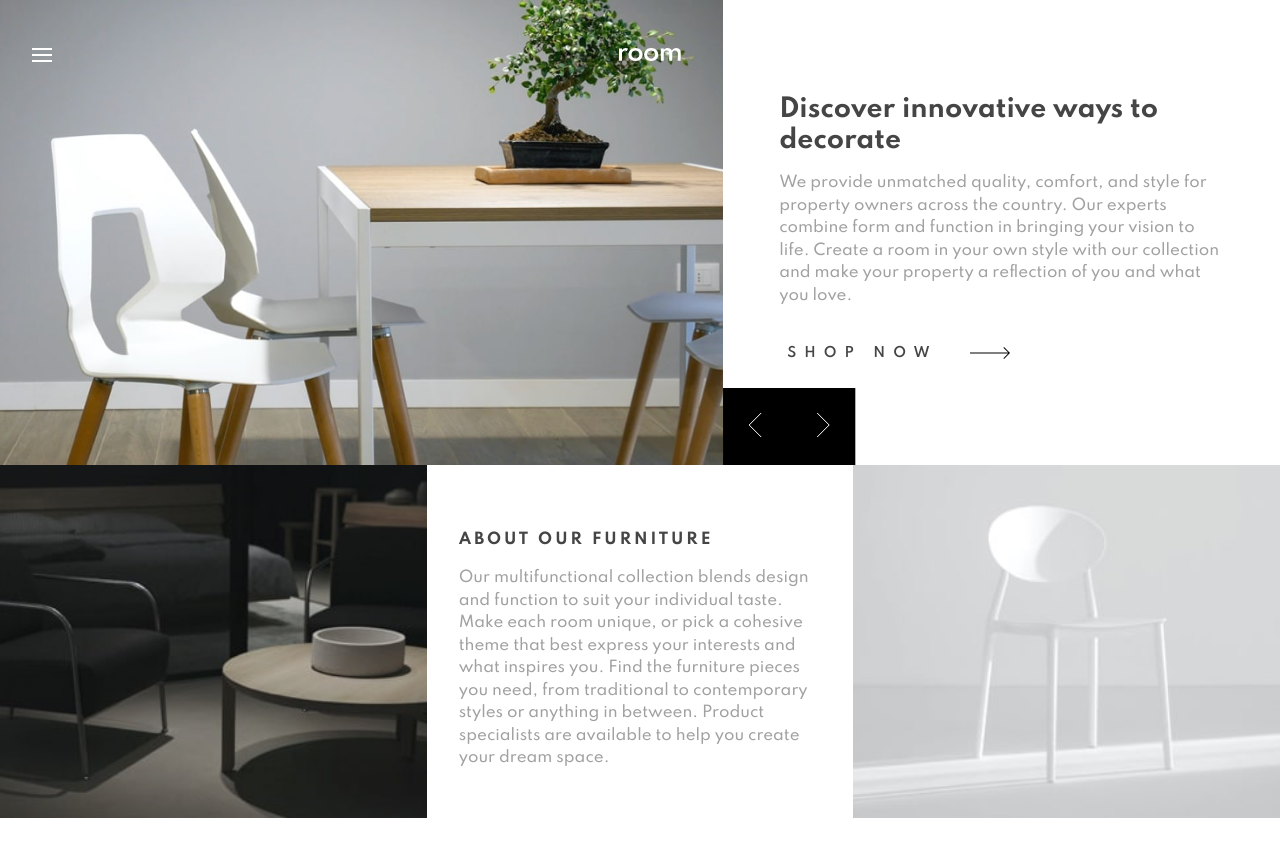
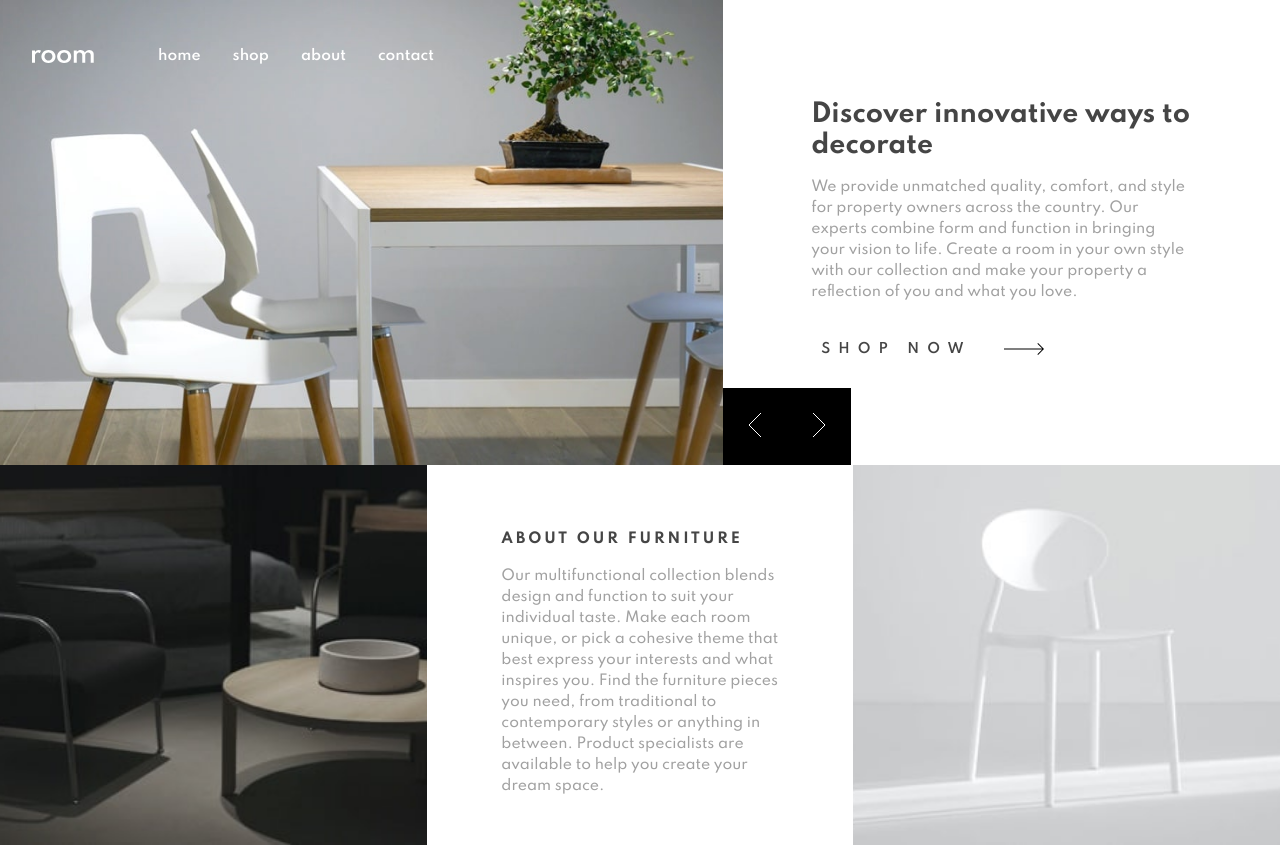
Before and after one commit to NDOY3M4N/room-homepage, a plain HTML site: page index.html in a window 1280 px wide. Before the commit the page ends 823 px from the top, so only its background shows below. Drawn offline with Linux system fonts and the light colour scheme.

Commit message:
feat: added media queries & slides

```diff
--- a/index.html
+++ b/index.html
@@ -2,7 +2,8 @@
 <html lang="en">
 <head>
   <meta charset="UTF-8">
-  <meta name="viewport" content="width=device-width, initial-scale=1.0"> <!-- displays site properly based on user's device -->
+  <meta name="viewport" content="width=device-width, initial-scale=1.0">
+  <meta name="description" content="A Front-End Mentor Challenge">
 
   <link rel="icon" type="image/png" sizes="32x32" href="./images/favicon-32x32.png">
 
@@ -10,12 +11,6 @@
   <link rel="stylesheet" href="./styles.css">
   <link rel="preconnect" href="https://fonts.gstatic.com">
   <link href="https://fonts.googleapis.com/css2?family=Spartan:wght@500;600;700&display=swap" rel="stylesheet">
-
-  <!-- Feel free to remove these styles or customise in your own stylesheet 👍 -->
-  <style>
-    .attribution { font-size: 11px; text-align: center; }
-    .attribution a { color: hsl(228, 45%, 44%); }
-  </style>
 </head>
 <body>
   <nav class="nav">
@@ -42,10 +37,10 @@
         <img src="./images/mobile-image-hero-1.jpg" alt="Hero" />
       </picture>
       <div class="controls">
-        <button class="btn" aria-label="Previous Slide">
+        <button class="btn" data-direction="left" aria-label="Previous Slide">
           <img src="./images/icon-angle-left.svg" alt="Previous Slide">
         </button>
-        <button class="btn" aria-label="Next Slide">
+        <button class="btn" data-direction="right" aria-label="Next Slide">
           <img src="./images/icon-angle-right.svg" alt="Next Slide">
         </button>
       </div>
@@ -63,22 +58,6 @@
       </button>
     </div>
   </main>
-
-  <!-- We are available all across the globe -->
-
-  <!-- With stores all over the world, it's easy for you to find furniture for your home or place of business. -->
-  <!-- Locally, we’re in most major cities throughout the country. Find the branch nearest you using our -->
-  <!-- store locator. Any questions? Don't hesitate to contact us today. -->
-
-  <!-- Shop now -->
-
-  <!-- Manufactured with the best materials -->
-
-  <!-- Our modern furniture store provide a high level of quality. Our company has invested in advanced technology -->
-  <!-- to ensure that every product is made as perfect and as consistent as possible. With three decades of -->
-  <!-- experience in this industry, we understand what customers want for their home and office. -->
-
-  <!-- Shop now -->
 
   <section class="grid grid--about">
     <div class="grid__item grid__item--img">
@@ -102,5 +81,6 @@
   <!--   Challenge by <a href="https://www.frontendmentor.io?ref=challenge" target="_blank">Frontend Mentor</a>. -->
   <!--   Coded by <a href="#">Your Name Here</a>. -->
   <!-- </div> -->
+  <script src="./main.js" type="module"></script>
 </body>
 </html>
--- /dev/null
+++ b/main.js
@@ -0,0 +1,80 @@
+// Navbar
+const navMenu = document.querySelector('.nav__menu')
+const navLinks = document.querySelector('.nav__links')
+let openMenu = false
+
+navMenu.addEventListener('click', () => {
+  openMenu = !openMenu
+  const menuIcon = navMenu.querySelector('img')
+
+  if(openMenu) {
+    menuIcon.src = './images/icon-close.svg'
+    navLinks.classList.add('open')
+  } else {
+    menuIcon.src = './images/icon-hamburger.svg'
+    navLinks.classList.remove('open')
+  }
+})
+
+// Carousel
+const carouselItems = [
+  {
+    id: "0",
+    imgDesktop: "./images/desktop-image-hero-1.jpg",
+    imgMobile: "./images/mobile-image-hero-1.jpg",
+    title: "Discover innovative ways to decorate",
+    body: "We provide unmatched quality, comfort, and style for property owners across the country. Our experts combine form and function in bringing your vision to life. Create a room in your own style with our collection and make your property a reflection of you and what you love."
+  },
+  {
+    id: "1",
+    imgDesktop: "./images/desktop-image-hero-2.jpg",
+    imgMobile: "./images/mobile-image-hero-2.jpg",
+    title: "We are available all across the globe",
+    body: "With stores all over the world, it's easy for you to find furniture for your home or place of business. Locally, we’re in most major cities throughout the country. Find the branch nearest you using our store locator. Any questions? Don't hesitate to contact us today."
+  },
+  {
+    id: "2",
+    imgDesktop: "./images/desktop-image-hero-3.jpg",
+    imgMobile: "./images/mobile-image-hero-3.jpg",
+    title: "Manufactured with the best materials",
+    body: "Our modern furniture store provide a high level of quality. Our company has invested in advanced technology to ensure that every product is made as perfect and as consistent as possible. With three decades of experience in this industry, we understand what customers want for their home and office."
+  }
+]
+
+const btnCarouselRight = document.querySelector('.controls .btn[data-direction=right]')
+const btnCarouselLeft = document.querySelector('.controls .btn[data-direction=left]')
+const carouselTitle = document.querySelector('.grid--hero h1')
+const carouselBody = document.querySelector('.grid--hero p')
+const carouselImgDesktop = document.querySelector('.grid--hero picture source')
+const carouselImgMobile = document.querySelector('.grid--hero picture img')
+
+// position
+let position = 0
+
+btnCarouselRight.addEventListener('click', () => {
+  position++
+  showSlides()
+})
+
+btnCarouselLeft.addEventListener('click', () => {
+  position--
+  showSlides()
+})
+
+function showSlides () {
+  if (position === carouselItems.length) position = 0
+  if (position < 0) position = carouselItems.length - 1
+
+  const itemToShow = carouselItems.find(item => item.id == position)
+  updateCarousel(itemToShow)
+}
+
+function updateCarousel(itemToShow) {
+  carouselImgDesktop.srcset = itemToShow.imgDesktop
+  carouselImgMobile.src = itemToShow.imgMobile
+  carouselTitle.innerText = itemToShow.title
+  carouselBody.innerText = itemToShow.body
+}
+
+// Show slide on initial load
+showSlides()
--- a/styles.css
+++ b/styles.css
@@ -18,8 +18,21 @@
 
 body {
   position: relative;
+  background-color: var(--white);
   font-family: "Spartan", sans-serif;
   font-weight: 500;
+  font-size: 14px;
+}
+
+ul {
+  list-style: none;
+}
+
+a {
+  text-decoration: none;
+  text-transform: lowercase;
+  color: var(--black);
+  font-weight: 600;
 }
 
 h1 {
@@ -34,7 +47,6 @@ h1 {
 p {
   margin-top: 16px;
   color: var(--dark-gray);
-  font-size: 15px;
   line-height: 1.5;
 }
 
@@ -52,6 +64,11 @@ p {
   padding: 25px;
   line-height: 1;
   cursor: pointer;
+  transition: background-color 0.4s ease-in-out;
+}
+
+.btn:hover {
+  background-color: var(--very-dark-gray);
 }
 
 .btn--light {
@@ -60,6 +77,13 @@ p {
   padding: 8px;
   display: inline-flex;
   color: var(--very-dark-gray);
+  border-left: 2px solid transparent;
+  transition: border-left-color 0.5s ease-in-out;
+}
+
+.btn--light:hover {
+  background-color: transparent;
+  border-left-color: var(--very-dark-gray);
 }
 
 .btn__text {
@@ -83,16 +107,65 @@ p {
   padding-right: 32px;
   display: flex;
   align-items: center;
-  z-index: 10;
+  z-index: 5;
 }
 
 .nav__brand {
   flex-basis: 100%;
   text-align: center;
+  display: inline-flex;
+  align-items: center;
+  justify-content: center;
+}
+
+.nav__menu {
+  z-index: 10;
+  cursor: pointer;
 }
 
 .nav__links {
-  display: none;
+  position: absolute;
+  top: 0;
+  left: 0;
+  right: 0;
+  background-color: var(--white);
+  display: flex;
+  padding: 48px 32px;
+  align-items: center;
+  justify-content: flex-end;
+  gap: 32px;
+  transform: translateY(-100%);
+  opacity: 0;
+  pointer-events: none;
+  transition: all 0.4s ease-in-out;
+}
+
+.nav__links a {
+  position: relative;
+}
+
+.nav__links a::before {
+  content: '';
+  position: absolute;
+  bottom: 0px;
+  left: 50%;
+  width: 50%;
+  height: 2px;
+  transform: translate(-50%, 0);
+  opacity: 0;
+  background-color: currentColor;
+  transition: 0.4s ease-in-out;
+}
+
+.nav__links li:hover a::before {
+  transform: translate(-50%, 10px);
+  opacity: 1;
+}
+
+.nav__links.open {
+  transform: translateY(0);
+  opacity: 1;
+  pointer-events: all;
 }
 
 /* Page Styles */
@@ -115,6 +188,9 @@ p {
   background-color: var(--black);
   bottom: 0;
   right: 0;
+  display: inline-flex;
+  align-items: center;
+  justify-content: center;
 }
 
 .grid__item--content {
@@ -122,19 +198,57 @@ p {
 }
 
 /* Media queries */
+@media (min-width: 600px) {
+  .nav__menu {
+    display: none;
+  }
+
+  .nav__brand {
+    flex-basis: initial;
+    text-align: left;
+  }
+
+  .nav__links {
+    position: static;
+    padding: 0;
+    margin-left: 64px;
+    background-color: transparent;
+    opacity: 1;
+    pointer-events: all;
+    transform: translateY(0);
+  }
+
+  a {
+    color: var(--white);
+  }
+
+  .grid--about {
+    grid-template-columns: 1fr 1fr;
+  }
+
+  .grid--about .grid__item--content {
+    grid-row: 2/3;
+    grid-column: 1/3;
+  }
+
+  .grid__item--content {
+    width: 80%;
+    place-self: center;
+  }
+}
+
 @media (min-width: 950px) {
   .grid--about {
     grid-template-columns: repeat(3, 1fr);
   }
 
+  .grid--about .grid__item--content {
+    grid-row: 1/2;
+    grid-column: 2/3;
+  }
+
   .grid--hero {
     grid-template-columns: 1.3fr 1fr;
-  }
-
-  .grid--hero .grid__item--content {
-    padding: 0;
-    width: 80%;
-    place-self: center;
   }
 }
 
```
